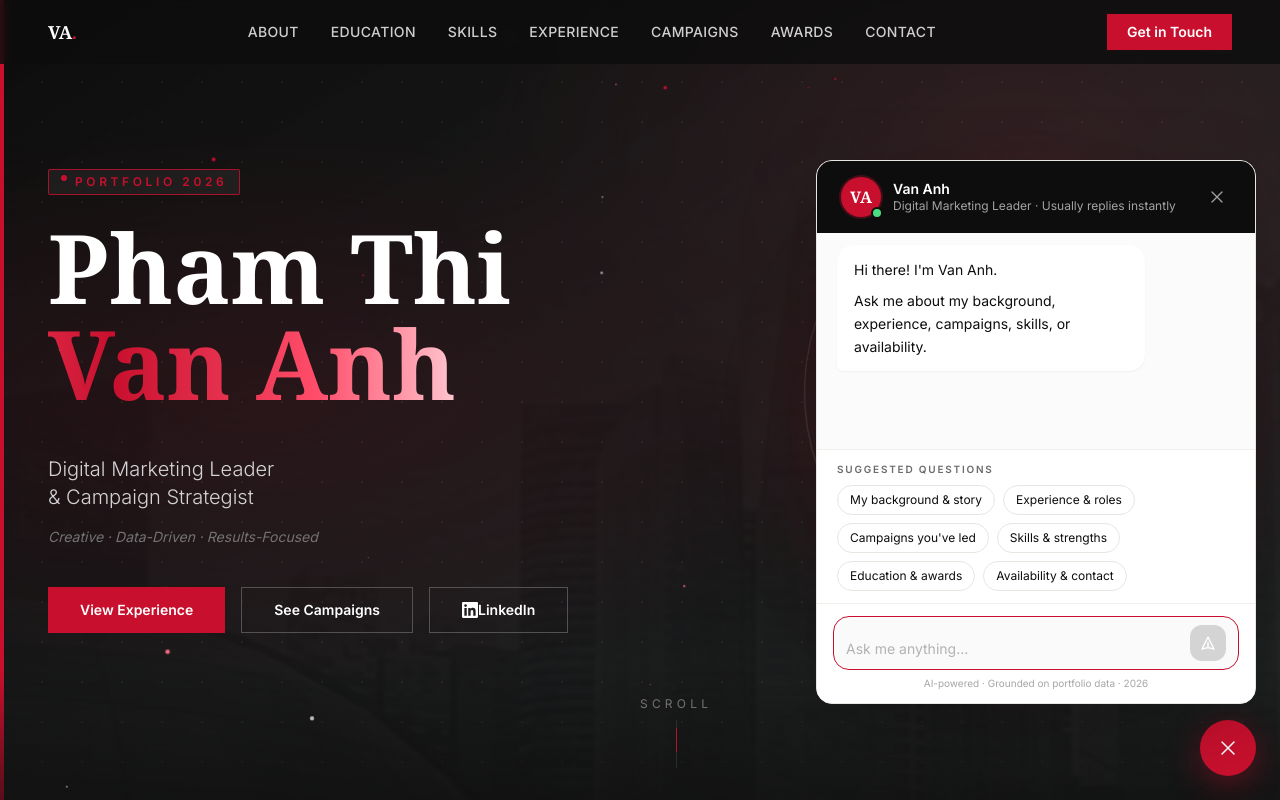
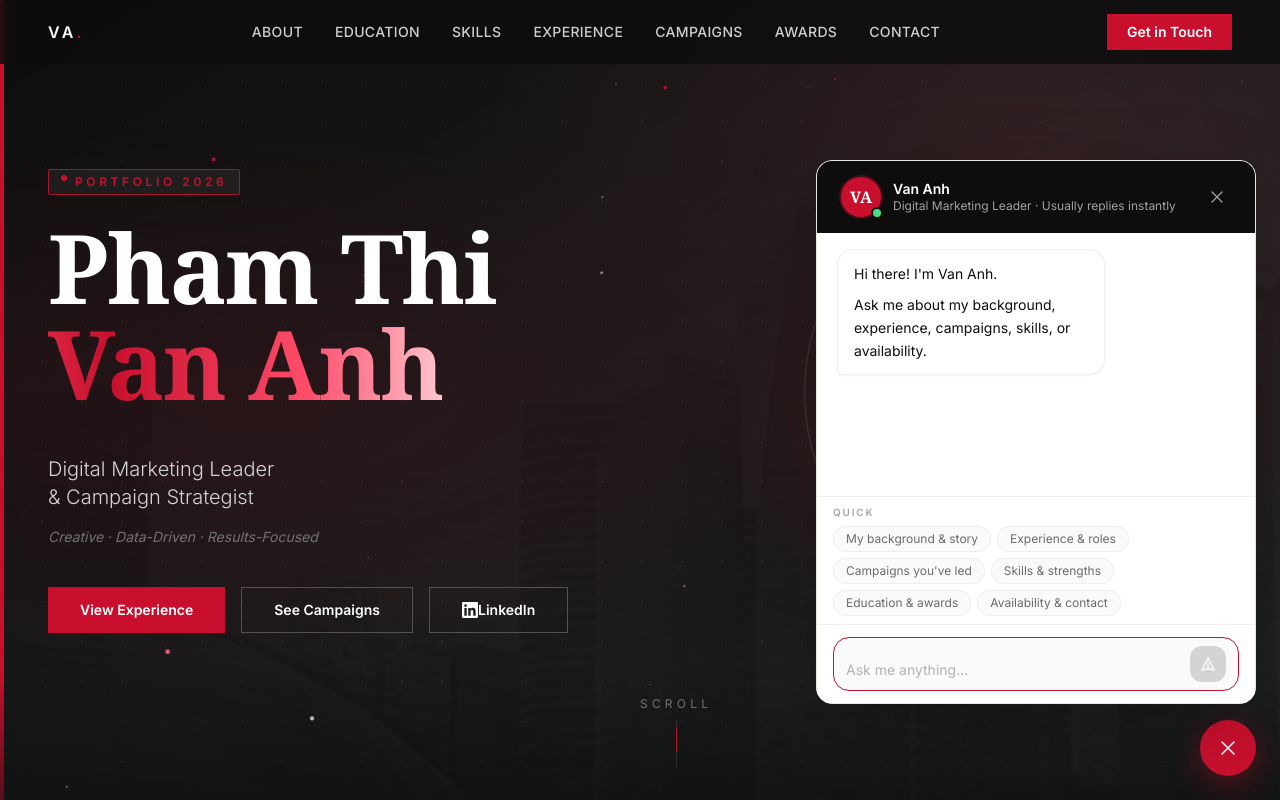
Before and after one commit to TrBn17/portfolio_vanh, a Next.js app in the folder frontend/: page / in a window 1280 px wide. Both pictures are taken after a click on the button "Open chat". Shown: the top 800 px of the page. Built offline with nearby package versions, Linux system fonts and the light colour scheme; a web font is replaced by a local one.

Commit message:
fix panel chat

```diff
--- a/frontend/app/globals.css
+++ b/frontend/app/globals.css
@@ -18,12 +18,18 @@
   }
 
   h1,
-  h2,
+  h2 {
+    font-family: var(--font-playfair), Georgia, serif;
+    letter-spacing: -0.02em;
+    text-wrap: balance;
+  }
+
   h3,
   h4,
   h5,
   h6 {
-    font-family: var(--font-playfair), Georgia, serif;
+    font-family: var(--font-inter), system-ui, -apple-system, sans-serif;
+    letter-spacing: -0.01em;
   }
 
   * {
--- a/frontend/components/ChatbotWidget.tsx
+++ b/frontend/components/ChatbotWidget.tsx
@@ -21,13 +21,13 @@ function getTime() {
 
 function AssistantBubble({ text }: { text: string }) {
   return (
-    <div className="max-w-[88%] rounded-2xl rounded-bl-md border border-white/80 bg-white px-4 py-3 text-sm leading-[1.65] text-brand-black shadow-sm">
+    <div className="max-w-[82%] rounded-2xl rounded-bl-md border border-brand-lightgrey/60 bg-white px-4 py-3 text-sm leading-[1.65] text-brand-black shadow-sm">
       <ReactMarkdown
         remarkPlugins={[remarkGfm]}
         components={{
           p: ({ children }) => <p className="mb-2 last:mb-0">{children}</p>,
-          h1: ({ children }) => <h1 className="mt-3 mb-1 text-base font-serif font-bold text-brand-black">{children}</h1>,
-          h2: ({ children }) => <h2 className="mt-3 mb-1 text-sm font-serif font-bold text-brand-black">{children}</h2>,
+          h1: ({ children }) => <h1 className="mt-2 mb-1 text-base font-serif font-bold text-brand-black">{children}</h1>,
+          h2: ({ children }) => <h2 className="mt-2 mb-1 text-sm font-serif font-bold text-brand-black">{children}</h2>,
           h3: ({ children }) => <h3 className="mt-2 mb-1 text-sm font-bold text-brand-black">{children}</h3>,
           strong: ({ children }) => <strong className="font-semibold text-brand-black">{children}</strong>,
           em: ({ children }) => <em className="italic text-brand-grey">{children}</em>,
@@ -76,7 +76,6 @@ export default function ChatbotWidget() {
   const [error, setError] = useState<string | null>(null);
   const [streamingText, setStreamingText] = useState("");
   const [sessionStarted, setSessionStarted] = useState(false);
-  const [hasConversation, setHasConversation] = useState(false);
 
   const bottomRef = useRef<HTMLDivElement>(null);
   const textareaRef = useRef<HTMLTextAreaElement>(null);
@@ -107,7 +106,6 @@ export default function ChatbotWidget() {
       setError(null);
       setStreamingText("");
       setLoading(true);
-      setHasConversation(true);
       setMessages((prev) => [...prev, { id: "streaming", role: "assistant", text: "", time: getTime() }]);
 
       try {
@@ -249,18 +247,18 @@ export default function ChatbotWidget() {
             </div>
           </div>
 
-          <div className="flex-1 overflow-y-auto bg-neutral-50/80 px-5 py-3">
+          <div className="flex-1 overflow-y-auto bg-white px-5 py-4">
             {messages.map((msg) => (
-              <div key={msg.id} className={`group mb-3 flex ${msg.role === "user" ? "justify-end" : "justify-start"}`}>
-                <div className={`flex max-w-[88%] flex-col ${msg.role === "user" ? "items-end" : "items-start"}`}>
+              <div key={msg.id} className={`mb-3 flex ${msg.role === "user" ? "justify-end" : "justify-start"}`}>
+                <div className={`flex max-w-[82%] flex-col ${msg.role === "user" ? "items-end" : "items-start"}`}>
                   {msg.role === "user" ? (
-                    <div className="rounded-2xl rounded-br-md bg-brand-red px-4 py-3 text-sm leading-[1.65] text-white shadow-sm">
+                    <div className="rounded-2xl rounded-br-md bg-brand-red px-4 py-2.5 text-sm leading-[1.6] text-white">
                       {msg.text}
                     </div>
                   ) : (
                     <AssistantBubble text={msg.text} />
                   )}
-                  <span className="mt-1 px-1 text-[10px] text-brand-grey/70 opacity-0 transition-opacity group-hover:opacity-100">
+                  <span className="mt-0.5 px-1 text-[10px] text-brand-grey/50 opacity-0 transition-opacity group-hover:opacity-100">
                     {msg.time}
                   </span>
                 </div>
@@ -269,7 +267,7 @@ export default function ChatbotWidget() {
 
             {loading && streamingText === "" && messages[messages.length - 1]?.id === "streaming" && (
               <div className="mb-3 flex justify-start">
-                <div className="rounded-2xl rounded-bl-md border border-white/80 bg-white px-4 py-3 shadow-sm">
+                <div className="rounded-2xl rounded-bl-md border border-brand-lightgrey/60 bg-white px-4 py-2.5 shadow-sm">
                   <TypingIndicator />
                 </div>
               </div>
@@ -290,17 +288,16 @@ export default function ChatbotWidget() {
             <div ref={bottomRef} />
           </div>
 
-          {!loading && (
-            <div className="shrink-0 border-t border-brand-lightgrey/60 bg-white px-5 py-3">
-              <div className="mb-2 text-[10px] font-semibold uppercase tracking-[0.18em] text-brand-grey">
-                Suggested questions
-              </div>
-              <div className="flex flex-wrap gap-2">
+          {/* Quick topics — only when session is fresh */}
+          {!loading && messages.length <= 2 && (
+            <div className="shrink-0 border-t border-brand-lightgrey/50 bg-white px-4 py-2">
+              <div className="mb-1.5 text-[10px] font-semibold uppercase tracking-[0.18em] text-brand-grey/60">Quick</div>
+              <div className="flex flex-wrap gap-1.5">
                 {TOPICS.map((topic) => (
                   <button
                     key={topic.label}
                     onClick={() => sendMessage(topic.prompt)}
-                    className="rounded-full border border-brand-lightgrey bg-white px-3 py-1.5 text-left text-xs text-brand-black transition-colors hover:border-brand-red hover:text-brand-red"
+                    className="rounded-full border border-brand-lightgrey/60 bg-neutral-50 px-3 py-1 text-left text-xs text-brand-grey transition-colors hover:border-brand-red hover:text-brand-red"
                   >
                     {topic.label}
                   </button>
@@ -309,7 +306,8 @@ export default function ChatbotWidget() {
             </div>
           )}
 
-          <div className="shrink-0 border-t border-brand-lightgrey/60 bg-white px-4 py-3">
+          {/* Input */}
+          <div className="shrink-0 border-t border-brand-lightgrey/50 bg-white px-4 py-3">
             <div className="flex items-end gap-2 rounded-2xl border border-brand-lightgrey bg-neutral-50 px-3 py-2 transition-colors focus-within:border-brand-red">
               <textarea
                 ref={textareaRef}
@@ -323,11 +321,6 @@ export default function ChatbotWidget() {
                 disabled={loading}
                 maxLength={1000}
               />
-              {input.length > 800 && (
-                <span className={`mb-0.5 shrink-0 text-[10px] ${input.length >= 1000 ? "text-red-500" : "text-brand-grey"}`}>
-                  {1000 - input.length}
-                </span>
-              )}
               <button
                 onClick={() => sendMessage(input)}
                 disabled={!input.trim() || loading}
@@ -339,9 +332,6 @@ export default function ChatbotWidget() {
                 </svg>
               </button>
             </div>
-            <p className="mt-1.5 text-center text-[10px] text-brand-grey/60">
-              AI-powered · Grounded on portfolio data · {new Date().getFullYear()}
-            </p>
           </div>
         </div>
       )}
--- a/frontend/components/Footer.tsx
+++ b/frontend/components/Footer.tsx
@@ -7,7 +7,7 @@ export default function Footer() {
     <footer className="py-8 bg-brand-black border-t border-neutral-800">
       <div className="max-w-7xl mx-auto px-6 lg:px-12">
         <div className="flex flex-col md:flex-row items-center justify-between gap-4">
-          <a href="#about" className="font-serif text-lg font-bold text-white hover:text-brand-red transition-colors">
+          <a href="#about" className="text-sm font-semibold uppercase tracking-[0.2em] text-white hover:text-brand-red transition-colors">
             VA<span className="text-brand-red">.</span>
           </a>
 
--- a/frontend/components/Navbar.tsx
+++ b/frontend/components/Navbar.tsx
@@ -62,7 +62,7 @@ export default function Navbar() {
           {/* Logo */}
           <a
             href="#about"
-            className="font-serif text-lg font-bold tracking-tight text-white transition-all duration-300 hover:scale-[1.03]"
+            className="text-base font-semibold uppercase tracking-[0.2em] text-white transition-all duration-300 hover:scale-[1.03]"
           >
             VA<span className="text-brand-red">.</span>
           </a>
```
